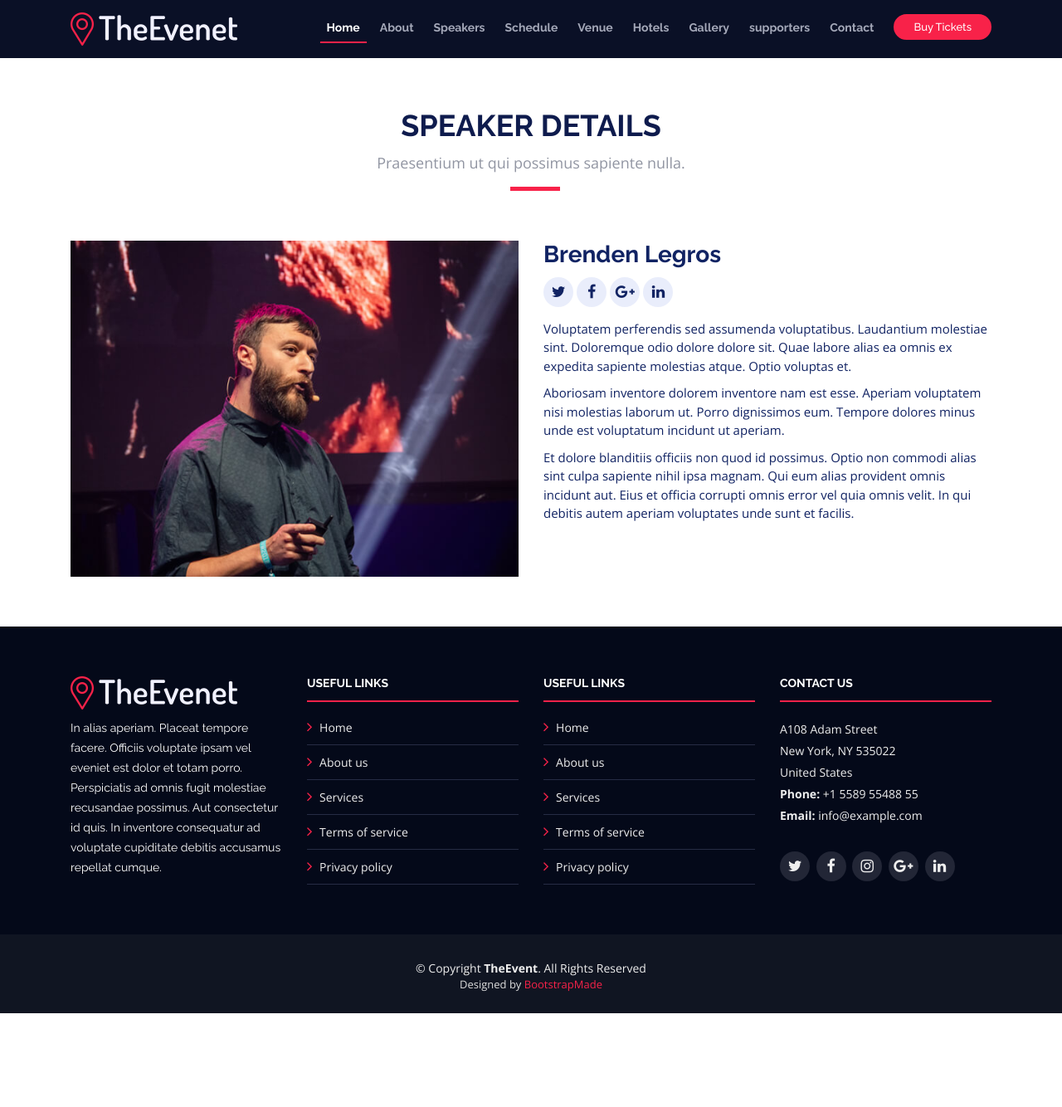
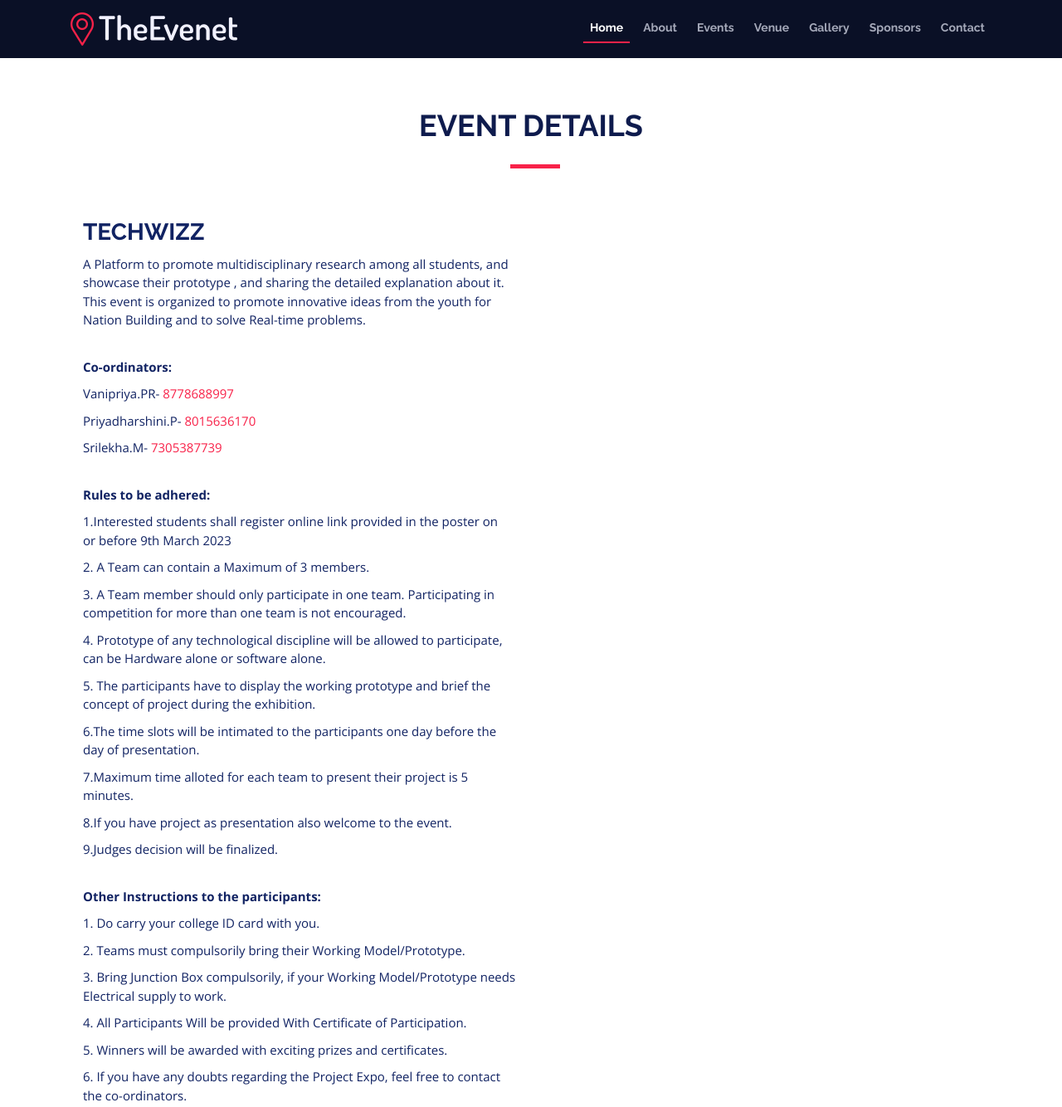
Before and after one commit to prxdyu/morpheux, a plain HTML site: page techwiz.html in a window 1280 px wide. Shown: the top 1334 px of the page at 83% size. Before the commit the page ends 1221 px from the top, so only its background shows below. Drawn offline with nearby package versions, Linux system fonts and the light colour scheme.

Commit message:
Added Techwiz Event

```diff
--- a/speaker-details.html
+++ b/techwiz.html
@@ -3,7 +3,7 @@
 
 <head>
   <meta charset="utf-8">
-  <title>TheEvent - Bootstrap Event Template</title>
+  <title>Tech-Wiz</title>
   <meta content="width=device-width, initial-scale=1.0" name="viewport">
   <meta content="" name="keywords">
   <meta content="" name="description">
@@ -51,16 +51,13 @@
 
       <nav id="nav-menu-container">
         <ul class="nav-menu">
-          <li class="menu-active"><a href="#intro">Home</a></li>
+          <li class="menu-active"><a href="index.html#intro">Home</a></li>
           <li><a href="index.html#about">About</a></li>
-          <li><a href="index.html#speakers">Speakers</a></li>
-          <li><a href="index.html#schedule">Schedule</a></li>
+          <li><a href="index.html#schedule">Events</a></li>
           <li><a href="index.html#venue">Venue</a></li>
-          <li><a href="index.html#hotels">Hotels</a></li>
           <li><a href="index.html#gallery">Gallery</a></li>
-          <li><a href="index.html#supporters">supporters</a></li>
+          <li><a href="index.html#supporters">Sponsors</a></li>
           <li><a href="index.html#contact">Contact</a></li>
-          <li class="buy-tickets"><a href="index.html#buy-tickets">Buy Tickets</a></li>
         </ul>
       </nav><!-- #nav-menu-container -->
     </div>
@@ -74,29 +71,56 @@
     <section id="speakers-details" class="wow fadeIn">
       <div class="container">
         <div class="section-header">
-          <h2>Speaker Details</h2>
-          <p>Praesentium ut qui possimus sapiente nulla.</p>
+          <h2>Event Details</h2>
         </div>
 
-        <div class="row">
+        <!-- <div class="row">
           <div class="col-md-6">
             <img src="img/speakers/1.jpg" alt="Speaker 1" class="img-fluid">
-          </div>
+          </div> -->
 
           <div class="col-md-6">
             <div class="details">
-              <h2>Brenden Legros</h2>
-              <div class="social">
-                <a href=""><i class="fa fa-twitter"></i></a>
-                <a href=""><i class="fa fa-facebook"></i></a>
-                <a href=""><i class="fa fa-google-plus"></i></a>
-                <a href=""><i class="fa fa-linkedin"></i></a>
-              </div>
-              <p>Voluptatem perferendis sed assumenda voluptatibus. Laudantium molestiae sint. Doloremque odio dolore dolore sit. Quae labore alias ea omnis ex expedita sapiente molestias atque. Optio voluptas et.</p>
+              <h2>TECHWIZZ</h2>
+              <p>A Platform to promote multidisciplinary
+research among all students, and showcase their prototype , and sharing the detailed explanation about it.
+This event is organized to promote innovative ideas from the youth for Nation Building and to solve Real-time
+problems.
+</p>
+<br>
+<p> <b>Co-ordinators:</b> </p>
+<p> Vanipriya.PR- <a href= "tel:+91 8778688997">8778688997</a></p>
+<p> Priyadharshini.P- <a href= "tel:+91 8015636170">8015636170</a></p>
+<p> Srilekha.M- <a href= "tel:+91 7305387739">7305387739</a></p>
+<br>
+<p><b>Rules to be adhered:</b></p>
+<p> 1.Interested students shall register online link provided in the poster on or&nbspbefore 9th March 2023</p>
+<p> 2. A Team can contain a Maximum of 3 members.</p>
+<p> 3. A Team member should only participate in one team. Participating in competition for more than one team is not encouraged.</p>
+<p> 4. Prototype of any technological discipline will be allowed to participate, can be Hardware alone or software alone.</p>
+<p> 5. The participants have to  display the working prototype and brief the concept of project during the exhibition.</p>
+<p> 6.The time slots will be intimated to the participants one day before the day of presentation.</p>
+<p> 7.Maximum time alloted for each team to present their project is 5 minutes.</p>
+<p>8.If you have  project as presentation also welcome to the event.</p>
+<p> 9.Judges decision will be finalized.</p>
+<br>
+<p><b>Other Instructions to the participants:</b></p>
+<p>1. Do carry your college ID card with you.</p>
+<p> 2. Teams must compulsorily bring their Working Model/Prototype.</p>
+<p>3. Bring Junction Box compulsorily, if your Working Model/Prototype needs Electrical supply to work. </p>
+<p>4. All Participants Will be provided With Certificate of Participation. </p>
+<p>5. Winners will be awarded with exciting prizes and certificates.</p>
+<p>6. If you have any doubts regarding the Project Expo, feel free to contact the co-ordinators.</p>
 
-              <p>Aboriosam inventore dolorem inventore nam est esse. Aperiam voluptatem nisi molestias laborum ut. Porro dignissimos eum. Tempore dolores minus unde est voluptatum incidunt ut aperiam.</p>
 
-              <p>Et dolore blanditiis officiis non quod id possimus. Optio non commodi alias sint culpa sapiente nihil ipsa magnam. Qui eum alias provident omnis incidunt aut. Eius et officia corrupti omnis error vel quia omnis velit. In qui debitis autem aperiam voluptates unde sunt et facilis.</p>
+
+
+
+
+
+
+
+
             </div>
           </div>
 
```
Also changed, not shown: index.html (+2 -3 lines).
